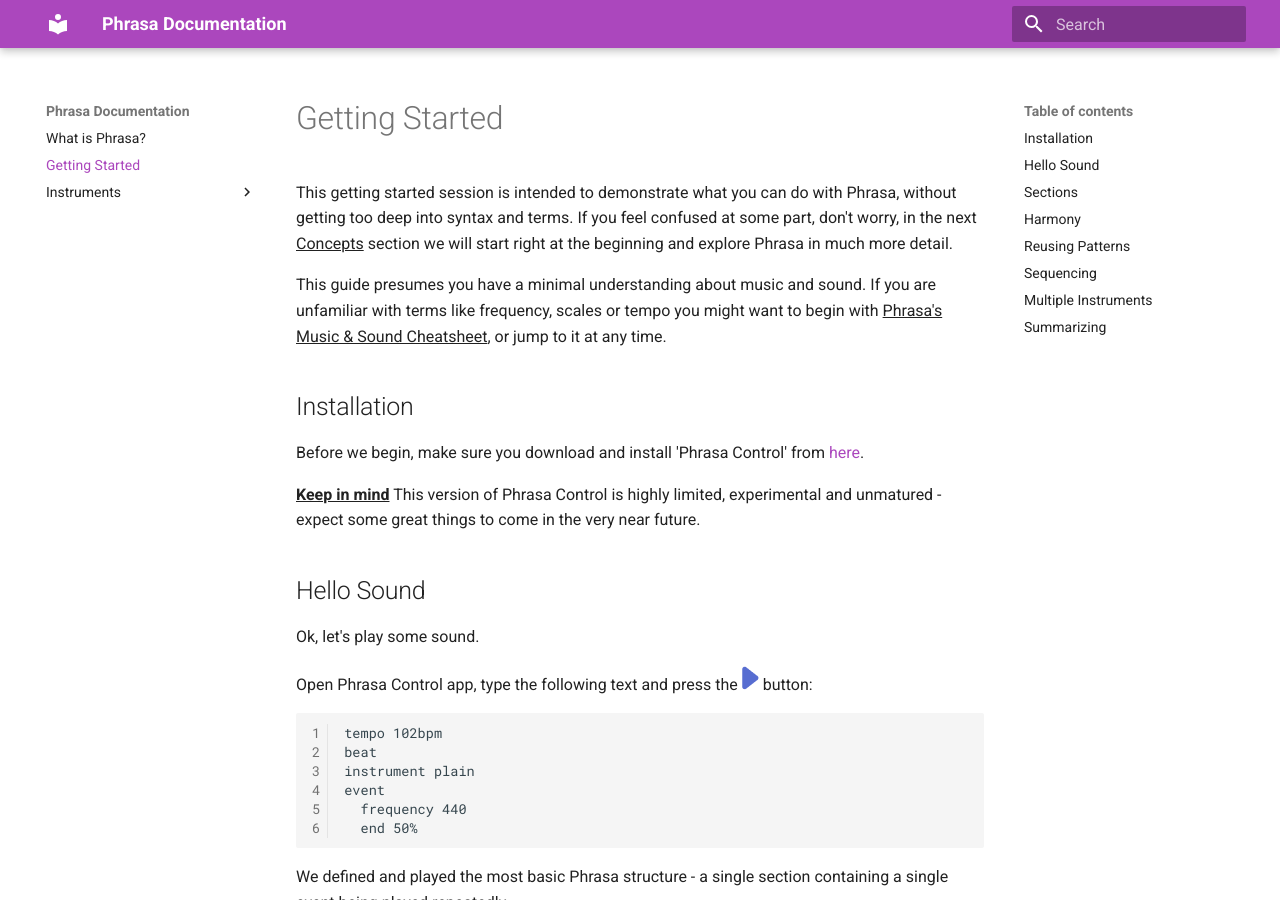
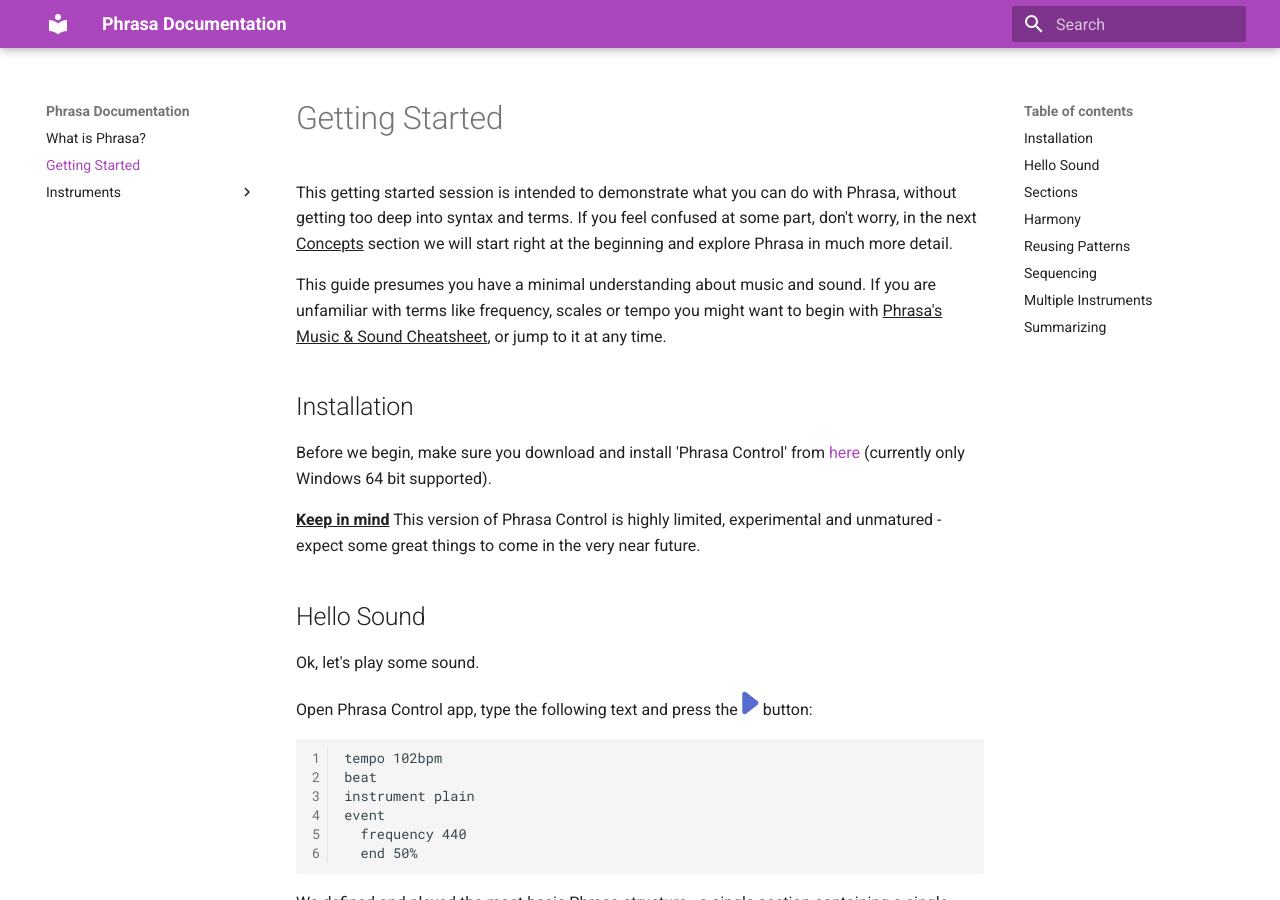
Before and after one commit to progressive-instruments/phrasa-docs, an MkDocs documentation site: the page built from docs/getting_started.md, in a window 1280 px wide and 900 px high. Built offline with MkDocs 1.6.1 and Material for MkDocs 9.7.7, drawn with Linux system fonts in a browser that asks for light colours.

```diff
--- a/docs/getting_started.md
+++ b/docs/getting_started.md
@@ -8,7 +8,7 @@ This guide presumes you have a minimal understanding about music and sound. If y
 
 ## Installation
 
-Before we begin, make sure you download and install 'Phrasa Control' from [here](https://github.com/progressive-instruments/phrasa-control/releases/download/v0.1.0/phrasa-control-v0.1.0-win64.zip).
+Before we begin, make sure you download and install 'Phrasa Control' from [here ](https://github.com/progressive-instruments/phrasa-docs/releases/download/v0.2.0/phrasa_control_0.2.0_win64.zip)(currently only Windows 64 bit supported).
 
 <u>**Keep in mind**</u>
 This version of Phrasa Control is highly limited, experimental and unmatured - expect some great things to come in the very near future.
```
Also changed, not shown: site/img/favicon.ico.
